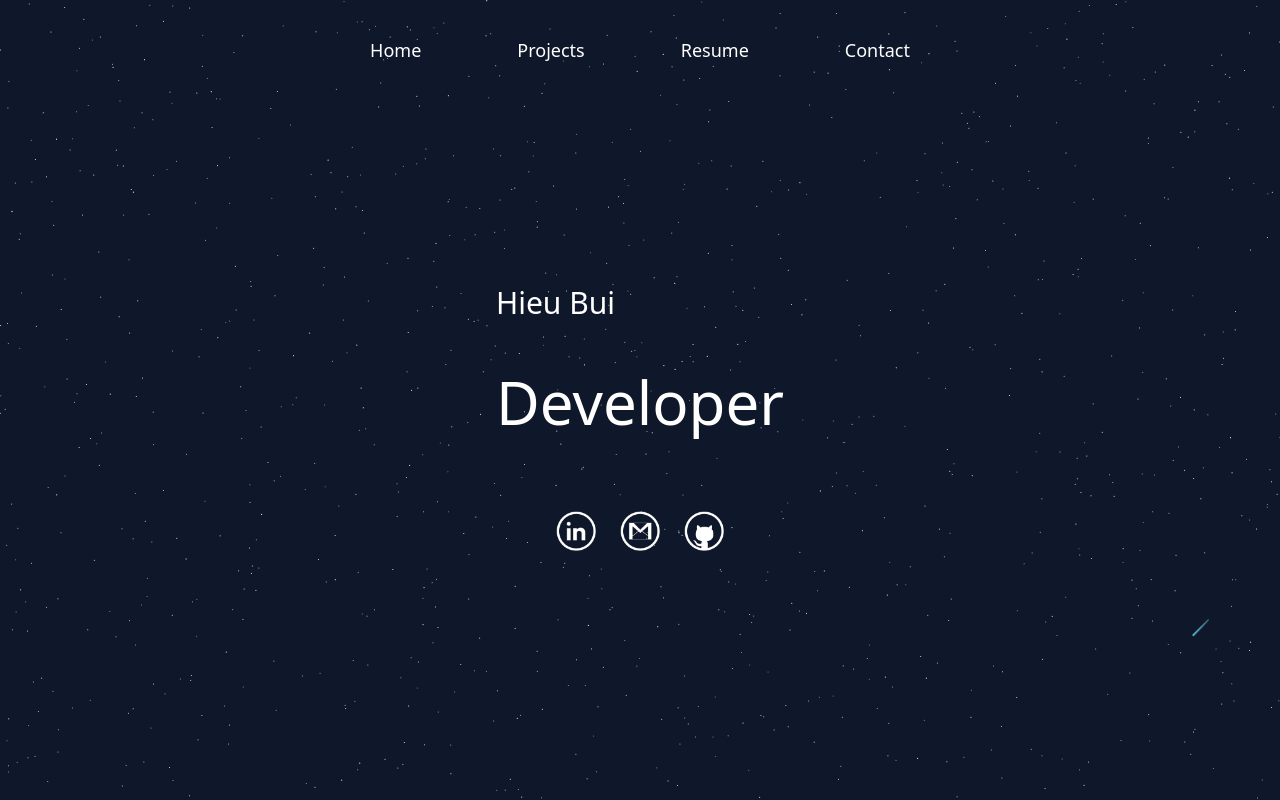
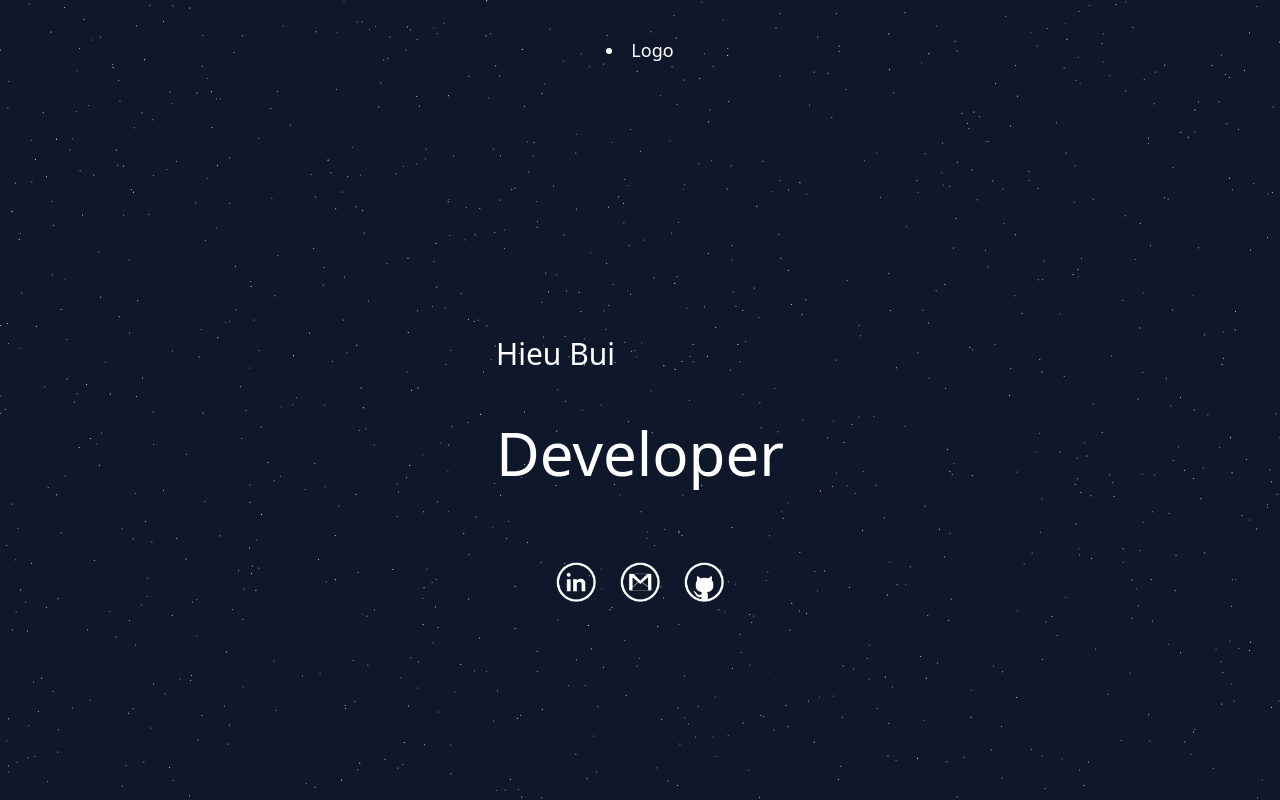
Before and after one commit to hieubui07/website, a Next.js app: page / in a window 1280 px wide. Built offline with nearby package versions, Linux system fonts and the light colour scheme.

Commit message:
working on navbar

```diff
--- a/components/Navbar.tsx
+++ b/components/Navbar.tsx
@@ -4,27 +4,10 @@ import Link from "next/link";
 import rows_white from "@/components/assets/rows_white.png"
 import NavLink from '@/components/NavLink';
 import Image from 'next/image';
-import MenuOverlay from '@/components/MenuOverlay';
-
-const navLinks = [
-    {
-        title: "Projects",
-        path: "#projects",
-    },
-    {
-        title: "Resume",
-        path: "#resume",
-    },
-    {
-        title: "Contact",
-        path: "#contact",
-    },
-
-];
 
 const Navbar = () => {
-    const [navbarOpen, setNavbarOpen] = useState(false);
-    const handleClick = () => setNavbarOpen(!navbarOpen);
+    const [nav, setNavbarOpen] = useState(false);
+    const handleClick = () => setNavbarOpen(!nav);
     const [rotation, setRotation] = useState(0);
 
     const rotateImage = () => {
@@ -32,52 +15,47 @@ const Navbar = () => {
      };
 
     return (
-    <nav className='fixed mx-auto top-0 left-0 right-0 z-10 bg-opacity-100'>
-      <div className=' hidden md:flex flex justify-center h-[100px] text-white bg-opacity-100'>
-     {/* menu */}
+      <nav className='z-10 mx-auto top-0 left-0 right-0 relative'>
+      <div className='container mx-auto px-4 py-4 flex justify-evenly items-center text-white h-[100px]'>
+       {/* menu */}
         <div className='flex justify-center items-center gap-[6rem] text-lg'>
-          <Link
-            href="/"
-            className='active:font-bold hover:underline-offset-8'
-          >
-              Home
-          </Link>
-          <div id='navbar' className='menu hidden md:block md:w-auto'>
-            <ul className='hidden md:flex flex flex-row gap-[6rem] text-white'>
-                {navLinks.map((link, index) => (
-                    <li key={index}>
-                        <NavLink href={link.path} title={link.title}/>
-                    </li>
-                ))}
-            </ul>
-          </div>
-          </div>
-          </div>
-          <div className="md:hidden px-4 py-10 flex justify-left text-white bg-opacity-100">
-            {/* Hamburger */}
-            <div onClick={handleClick} className='md:hidden z-10 flex justify-items-start size-10 ' >
-              <Image onClick={rotateImage}
-              style={{ transform: `rotate(${rotation}deg)` }}
-              src={rows_white}
-              alt=''
-               />
-            </div>
-            <ul className={!navbarOpen ? 'hidden' : 'absolute top-0 left-0 w-full h-screen flex flex-col justify-center items-center text-white'}>
-              {/* Mobile menu */}
-                {navLinks.map((link, index) => (
-                    <li key={index} className='py-6 text-4xl'>
-                        <NavLink href={link.path} title={link.title}/>
-                    </li>
-                ))}
-            </ul>
-          </div>
+          <Link href="/" className='active:font-bold hover:underline'><li>Logo</li></Link>
+        </div>
 
 
 
+        <div className="md:hidden px-4 py-10 flex flex-wrap justify-left text-white">
+        {/* Hamburger */}
+          <button onClick={handleClick} className='md:hidden z-10 flex justify-items-start size-10' >
+            <img onClick={rotateImage}
+            style={{ transform: `rotate(${rotation}deg)` }}
+            src={rows_white.src}
+            alt=''
+             />
+          </button>
+        </div>
+        {/* Mobile menu */}
+        <div
+          className={`absolute top-0 left-0 w-full h-screen flex flex-col justify-center items-center text-white ${
+            nav ? "block" : "hidden"
+          }`}
+        >
+            <div className='py-6 text-4xl'>
+              <Link href="/">Home</Link>
+            </div>
+            <div className='py-6 text-4xl'>
+              <Link href="/projects">projects</Link>
+            </div>
+            <div className='py-6 text-4xl'>
+              <Link href="/experiences">experiences</Link>
+            </div>
+            <div className='py-6 text-4xl'>
+              <Link href="/contact">contact</Link>
+            </div>
 
-
-
-    </nav>
+        </div>
+        </div>
+      </nav>
   )
 }
 
--- a/components/pages/Hero.tsx
+++ b/components/pages/Hero.tsx
@@ -17,7 +17,7 @@ const Hero = () => {
   });
   */
   return (
-    <div className="h-[calc(100vh_-_0.5px)] w-screen relative grid place-content-center">
+    <div id="projects" className="h-[calc(100vh_-_100px)] w-screen relative grid place-content-center projects">
       <div className='z-[1]'>
         <h1 className='text-white text-start py-8 text-[30px]'>Hieu Bui</h1>
         <h1 className='text-white text-center text-[60px]'>Developer</h1>
```
